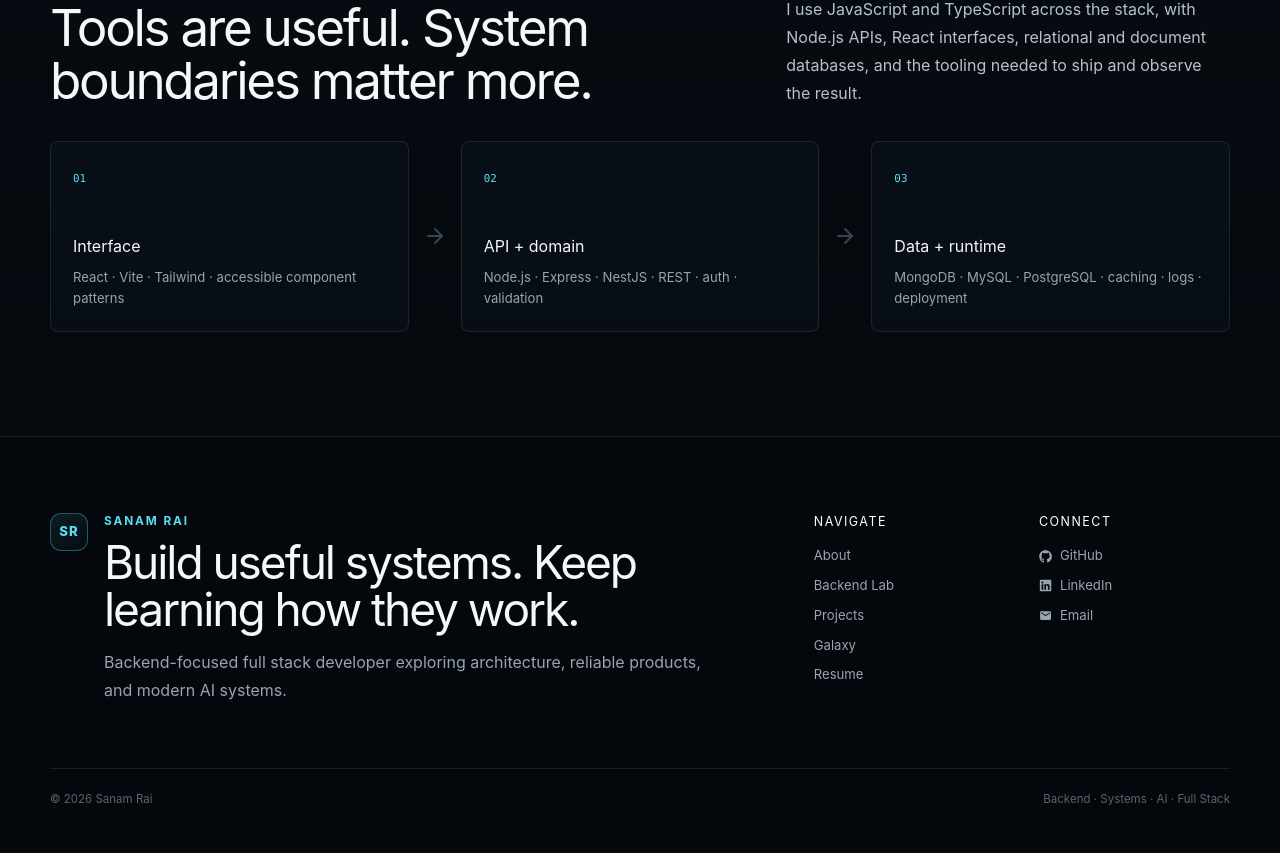
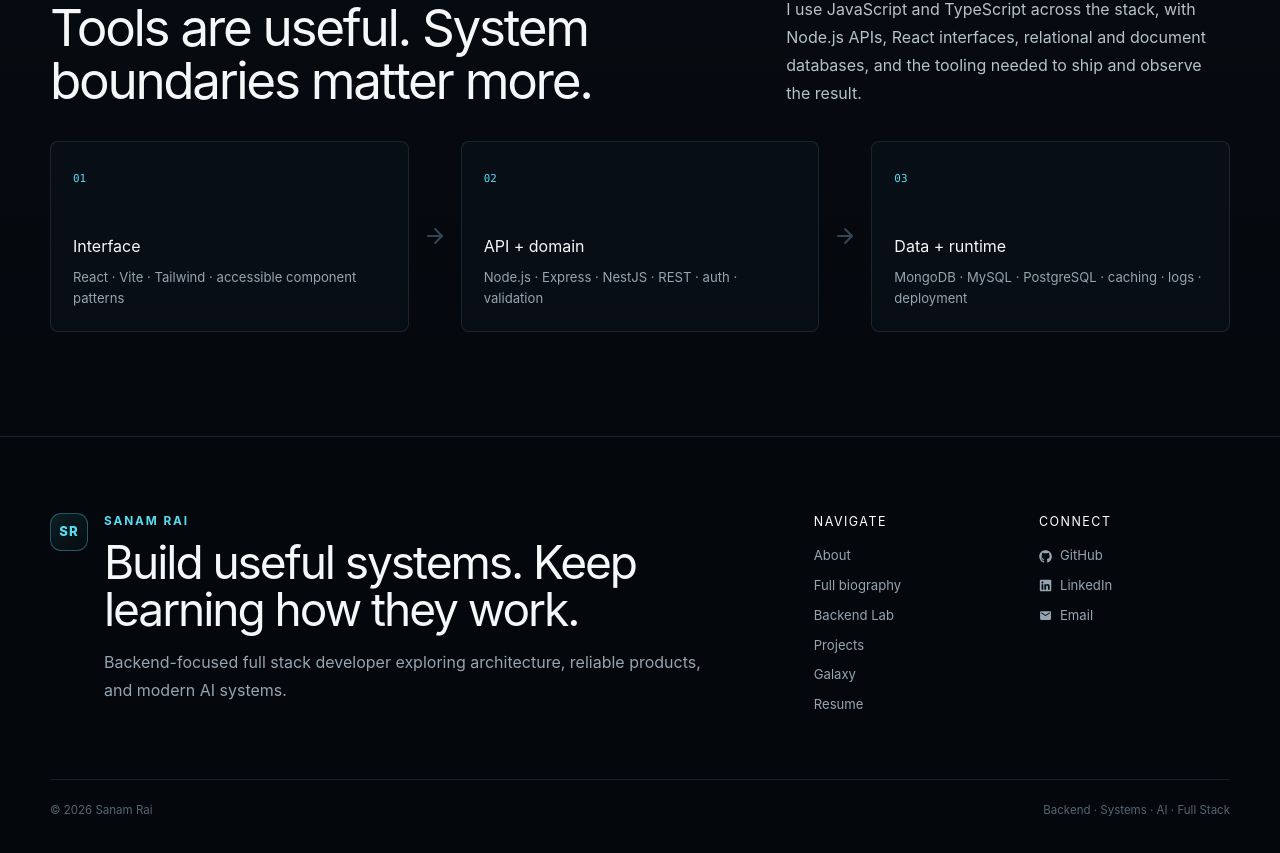
Before and after one commit to SanamRai001/Portofolio, a React (Vite) app in the folder frontend/: page / in a window 1280 px wide. Shown: the part 5555-6408 px from the top of the page. Built offline with nearby package versions, Linux system fonts and the light colour scheme; no server answers.

Commit message:
feat(seo): expose biography in footer

```diff
--- a/frontend/src/Footer.jsx
+++ b/frontend/src/Footer.jsx
@@ -19,6 +19,7 @@ const Footer = () => {
             <div>
               <h3>Navigate</h3>
               <a href="#about">About</a>
+              <a href="/about">Full biography</a>
               <a href="#system-controls">Backend Lab</a>
               <a href="#projects">Projects</a>
               <a href="/galaxy">Galaxy</a>
```
